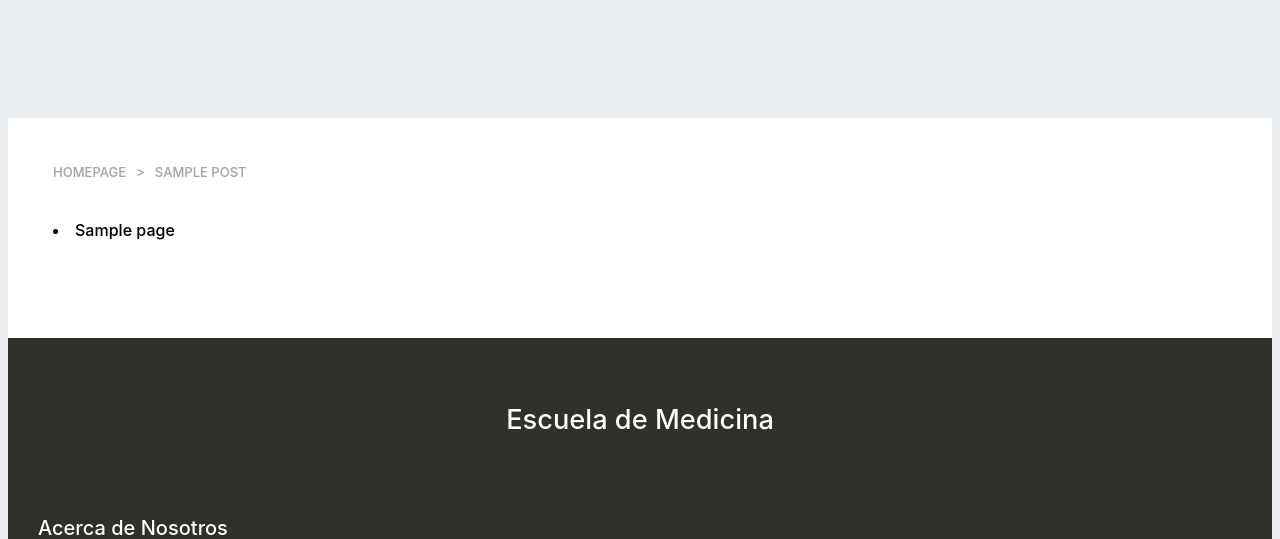
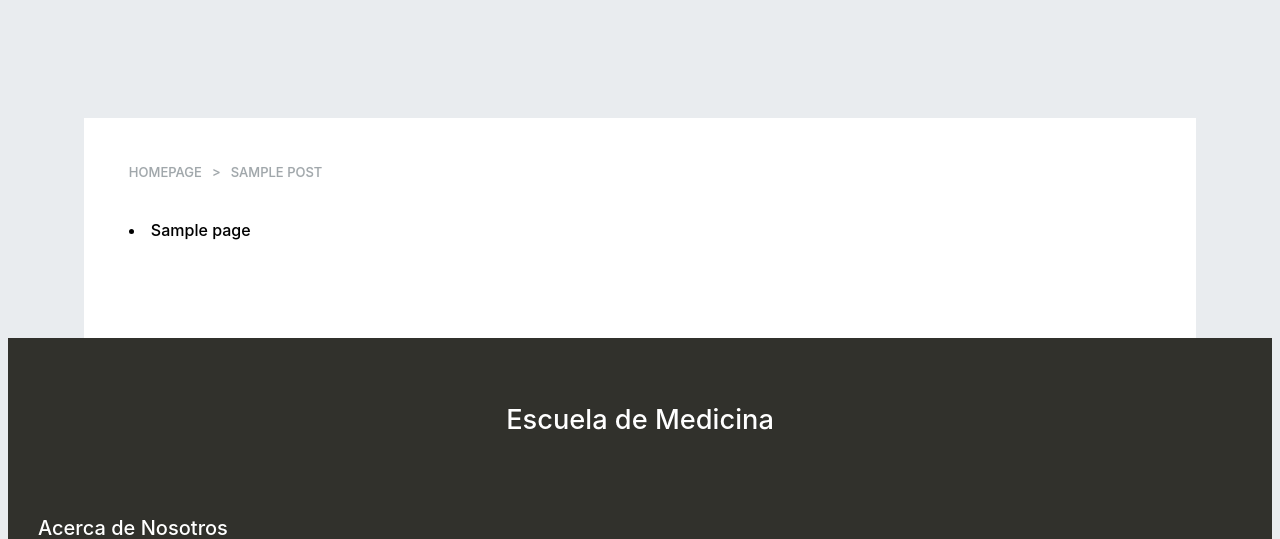
Before and after one commit to LUHMLLO/PUCMM-Wordpress-Themes, a WordPress theme: template themes/Medicina Pucmm/fluid container with left sidebar.php in a window 1280 px wide. Shown: the top 539 px of the page. Run offline with PHP 8.4 and a stand-in for WordPress, Linux system fonts and the light colour scheme; the site name, menu and one post (Sample post) are stand-ins, and other content is empty; some libraries are stand-ins or nearby versions.

Commit message:
working on better fluid containers

```diff
--- a/themes/Medicina Pucmm/fluid container with a header widget and recent news.php
+++ b/themes/Medicina Pucmm/fluid container with a header widget and recent news.php
@@ -13,7 +13,7 @@ get_header(); ?>
    </div>
 
 
-    <div class="container bg-white" style="padding-top:50px;padding-bottom:50px;">
+    <div class="custom-container-fluid bg-white" style="padding-top:50px;padding-bottom:50px;">
         <div id="primary" class="content-area">
             <main id="main" class="site-main">
 
--- a/themes/Medicina Pucmm/fluid container with a header widget.php
+++ b/themes/Medicina Pucmm/fluid container with a header widget.php
@@ -13,7 +13,7 @@ get_header(); ?>
    </div>
 
 
-    <div class="container bg-white" style="padding-top:50px;padding-bottom:50px;">
+    <div class="custom-container-fluid bg-white" style="padding-top:50px;padding-bottom:50px;">
         <div id="primary" class="content-area">
             <main id="main" class="site-main">
 
--- a/themes/Medicina Pucmm/fluid container with left sidebar.php
+++ b/themes/Medicina Pucmm/fluid container with left sidebar.php
@@ -5,8 +5,7 @@
 get_header(); ?>
 
 
-<div class="container-fluid">
-    <div class="container-fluid bg-white" style="padding: 45px 45px 60px 45px !important;">
+    <div class="custom-container-fluid bg-white" style="padding: 45px 45px 60px 45px !important;">
         <div class="top-breadcrumb-container">
         <?php custom_breadcrumbs(); ?>
         </div>
@@ -45,7 +44,6 @@ get_header(); ?>
             </div>
         </div><!----row--->
     </div><!---container fluid--->
-</div>
 
 
 <?php get_footer(); ?>
--- a/themes/Medicina Pucmm/fluid container with no sidebar.php
+++ b/themes/Medicina Pucmm/fluid container with no sidebar.php
@@ -4,7 +4,7 @@
 */
 get_header(); ?>
 
-    <div class="container bg-white" style="padding-top:50px;padding-bottom:50px;">
+    <div class="custom-container-fluid bg-white" style="padding-top:50px;padding-bottom:50px;">
         <div id="primary" class="content-area">
             <main id="main" class="site-main">
 
--- a/themes/Medicina Pucmm/style.css
+++ b/themes/Medicina Pucmm/style.css
@@ -51,6 +51,37 @@ h1, h2, h3, h4, h5, h6, p, span, label, small, li, ul, strong, button, a, input,
     display: none;
 }
 */
+.custom-container-fluid {
+  width: 100%;
+  padding: 25px;
+  margin-right: auto !important;
+  margin-left: auto !important;
+}
+
+@media (min-width: 576px) {
+  .custom-container-fluid {
+    max-width: 100%;
+  }
+}
+
+@media (min-width: 768px) {
+  .custom-container-fluid {
+    max-width: 90%;
+  }
+}
+
+@media (min-width: 992px) {
+  .custom-container-fluid {
+    max-width: 92%;
+  }
+}
+
+@media (min-width: 1200px) {
+  .custom-container-fluid {
+    max-width: 88%;
+  }
+}
+
 body {
   background-color: #e9ecef;
 }
--- a/themes/Medicina Pucmm/style.scss
+++ b/themes/Medicina Pucmm/style.scss
@@ -63,6 +63,59 @@ h1,h2,h3,h4,h5,h6,p,span,label,small,li,ul,strong,button,a,input,i{
     display: none;
 }
 */
+
+
+
+
+
+
+
+.custom-container-fluid {
+  width: 100%;
+  padding: 25px;
+  margin-right: auto !important;
+  margin-left: auto !important;
+}
+
+@media (min-width: 576px) {
+  .custom-container-fluid {
+    max-width: 100%;
+  }
+}
+
+@media (min-width: 768px) {
+  .custom-container-fluid {
+    max-width: 90%;
+  }
+}
+
+@media (min-width: 992px) {
+  .custom-container-fluid {
+    max-width: 92%;
+  }
+}
+
+@media (min-width: 1200px) {
+  .custom-container-fluid {
+    max-width: 88%;
+  }
+}
+
+
+
+
+
+
+
+
+
+
+
+
+
+
+
+
 
 
 
```
Also changed, not shown: 1 other file.
